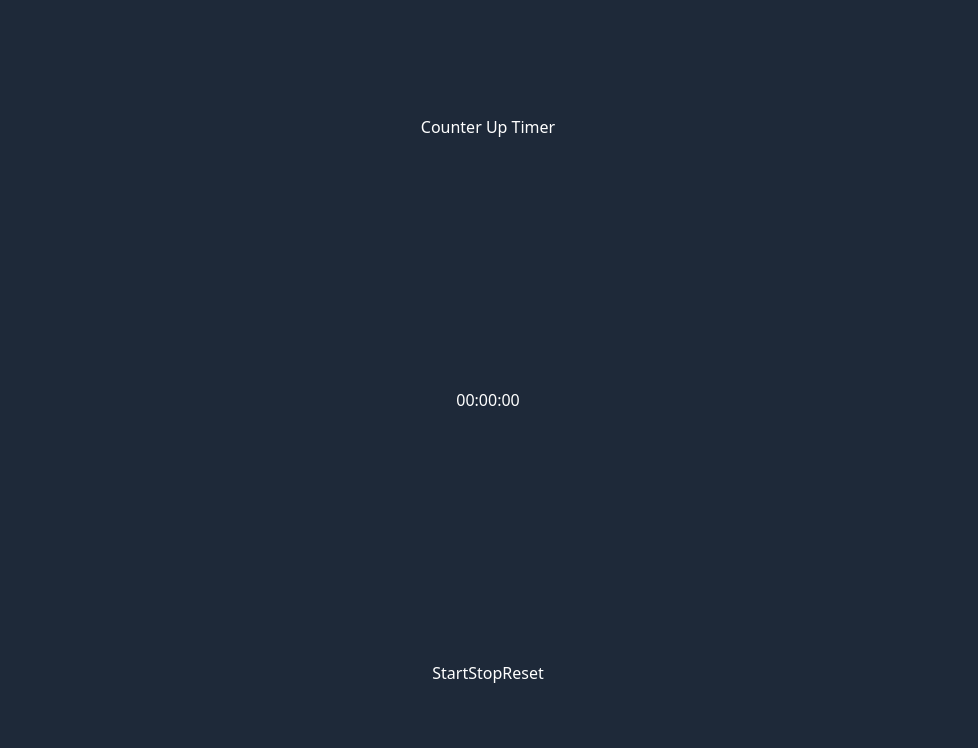
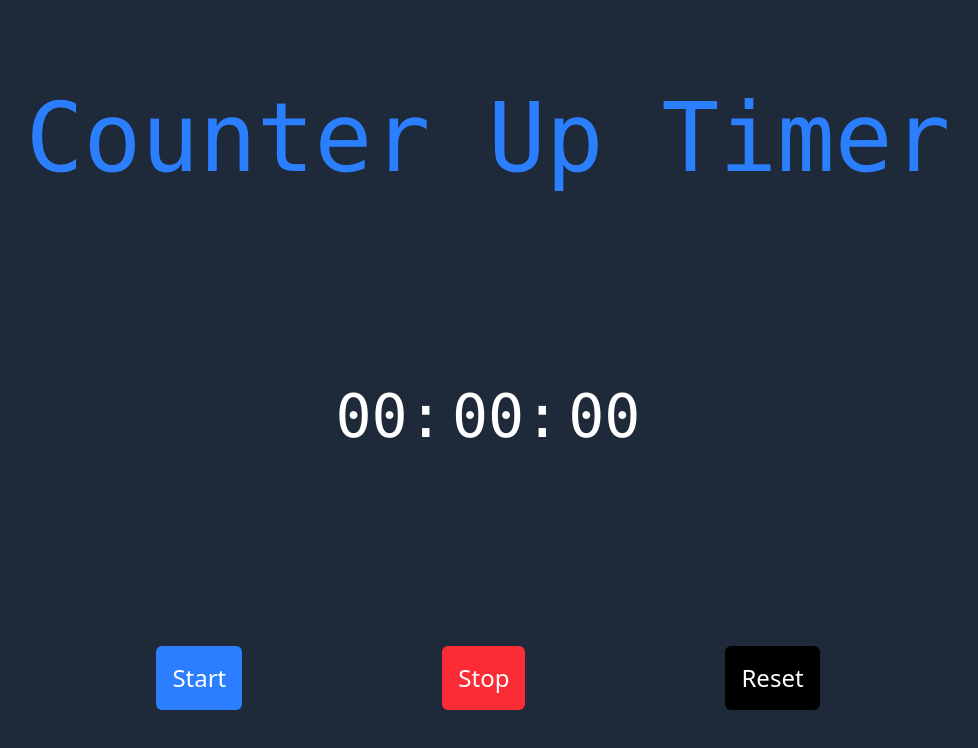
Before and after one commit to Nd3ritu/reactRecap, a React (Vite) app in the folder youtubeFinds/stopwatch/: page / in a window 1280 px wide. Shown: the top 748 px of the page, without its empty margins (152-1130 px from the left). Built offline with nearby package versions, Linux system fonts and the light colour scheme.

Commit message:
added some css styling

```diff
--- a/youtubeFinds/stopwatch/src/App.jsx
+++ b/youtubeFinds/stopwatch/src/App.jsx
@@ -20,17 +20,17 @@ function App() {
   return (
     <>
     <div className='grid place-items-center h-screen bg-gray-800 text-white text-center space-y-5'>
-      <h1>Counter Up Timer</h1>
-    <div>
+      <h1 className='text-8xl font-mono  text-blue-500 '>Counter Up Timer</h1>
+    <div className='text-6xl font-mono space-x-2'>
       <span>{("0" + Math.floor((time / 60000) % 60)).slice(-2)}:</span>
       <span>{("0" + Math.floor((time / 1000) % 60)).slice(-2)}:</span>
       <span>{("0" + ((time / 10) % 100)).slice(-2)}</span>
 
     </div>
-    <div>
-      <button onClick={() => setRunning(true)}>Start</button>
-      <button onClick={() => setRunning(false)}>Stop</button>
-      <button onClick={() => setTime(0)}>Reset</button>
+    <div className='space-x-50 text-2xl'>
+      <button onClick={() => setRunning(true)} className='bg-blue-500 p-4 rounded-md '>Start</button>
+      <button onClick={() => setRunning(false)} className='bg-red-500 p-4 rounded-md'>Stop</button>
+      <button onClick={() => setTime(0)} className='bg-black p-4 rounded-md'>Reset</button>
     </div>
 
     </div>
--- a/youtubeFinds/stopwatch/src/index.css
+++ b/youtubeFinds/stopwatch/src/index.css
@@ -1 +1,10 @@
 @import "tailwindcss";
+
+/*************  ✨ Windsurf Command ⭐  *************/
+* {
+  transition: all 0.3s ease-in-out;
+  cursor: pointer;
+  user-select: none;
+  box-sizing: border-box;
+}
+/*******  c854177c-4304-4122-80db-e1572cf7a2c3  *******/
```
